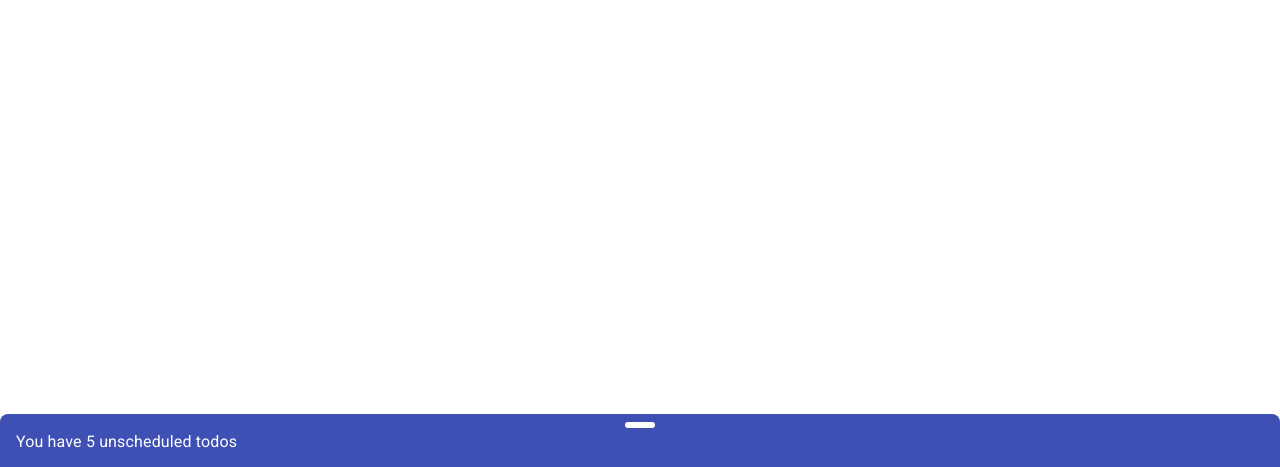
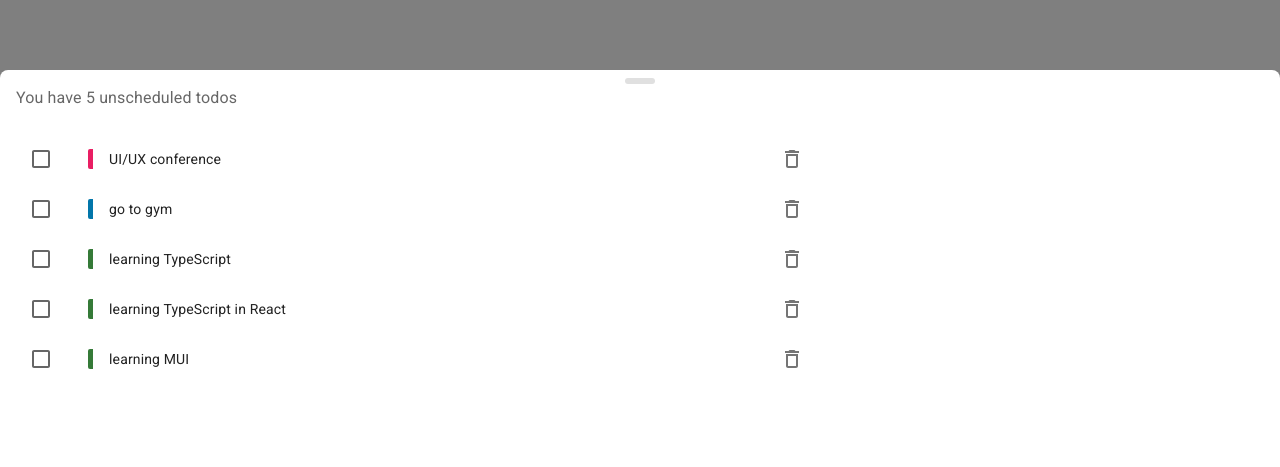
Before and after one commit to rpp34-boc-caspian/Puffin, a React (Create React App) app: page / in a window 1280 px wide. Both pictures are taken after a click on the button 1095 px from the left and 48 px from the top of the page. Shown: the part 330-797 px from the top of the page. Built offline with nearby package versions, Linux system fonts and the light colour scheme.

Commit message:
solve conflicts

```diff
--- a/src/App.tsx
+++ b/src/App.tsx
@@ -9,7 +9,6 @@ import theme from './theme';
 import { ThemeProvider } from '@mui/material/styles';
 import { Metrics } from './Metrics/Metrics';
 import DailyCalendar from './home/DailyCalendar';
-import UnscheduledTodo from './home/UnscheduledTodo';
 import { getDate } from './home/utils/helper';
 import { CreateTodo } from './Create to-do/create-todo';
 
@@ -24,8 +23,8 @@ const App: React.FC = () => {
         <BrowserRouter>
           <Nav date={date} setDate={setDate} setToggleUnscheduledTodo={setToggleUnscheduledTodo} />
           <Routes>
-            <Route path="/" element={<DailyCalendar date={date} />} />
-            <Route path="/unscheduled" element={<UnscheduledTodo toggleUnscheduledTodo={toggleUnscheduledTodo} setToggleUnscheduledTodo={setToggleUnscheduledTodo} />} />
+            <Route path="/" element={<DailyCalendar date={date} toggleUnscheduledTodo={toggleUnscheduledTodo} setToggleUnscheduledTodo={setToggleUnscheduledTodo}/>} />
+            {/* <Route path="/unscheduled" element={<UnscheduledTodo  />} /> */}
             <Route path="/create_todo" element={<CreateTodo />} />
             <Route path="/metrics" element={<Metrics todos={[
               {
@@ -39,7 +38,6 @@ const App: React.FC = () => {
             ]} />} />
           </Routes>
         </BrowserRouter>
-
       </div>
     </ThemeProvider>
   );
--- a/src/home/UnscheduledTodo.tsx
+++ b/src/home/UnscheduledTodo.tsx
@@ -165,8 +165,8 @@ export default function UnscheduledTodo(props: Props) {
                         <ListItem
                             key={todo.id}
                             secondaryAction={
-                                <IconButton edge="end" aria-label="delete an unscheduled todo">
-                                    <MdOutlineDelete onClick={handleDeleteTodoClick}/>
+                                <IconButton edge="end" aria-label="delete an unscheduled todo" onClick={handleDeleteTodoClick}>
+                                    <MdOutlineDelete />
                                 </IconButton>
                             }
                             disablePadding
```
Also changed, not shown: 1 other file (tests, documents, lock files or other folders).
